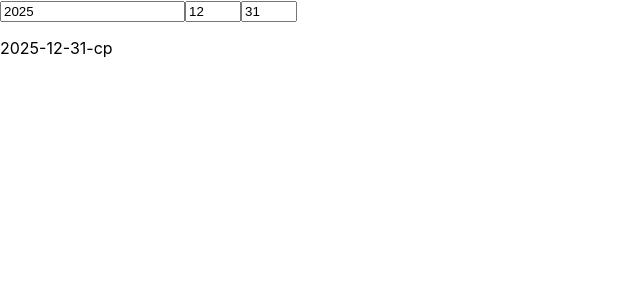
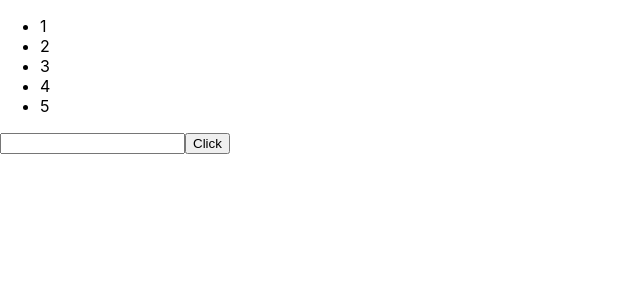
Before and after one commit to nemnogokartavyy/Basic-React-Tutorial, a React (Create React App) app: page / in a window 1280 px wide. Shown: the top 300 px of the page, without its empty margins (0-640 px from the left). Built offline with nearby package versions, Linux system fonts and the light colour scheme.

Commit message:
React Prime 73/112 chapter 1-2 tasks 73-74 gtasks

```diff
--- a/src/App.js
+++ b/src/App.js
@@ -1,4 +1,4 @@
-// ⊗jsrtPmFmsOIB
+// ⊗jsrtPmDtAA
 
 import React, { useState } from 'react';
 
@@ -6,95 +6,31 @@ import React, { useState } from 'react';
 //2
 const App = () => {
 
-    const initDate = {
-        year: 2025,
-        month: 12,
-        day: 31,
-    }
+    let arr = [1, 2, 3, 4, 5];
 
-    const [date, setDate] = useState(initDate);
+    const [array, setArray] = useState(arr);
+    const [input, setInput] = useState();
 
-    function handleChange(event, name) {
-        const nValue = Number(event.target.value);
+    let result = array.map((elem, index) => {
+        return <li key={index}>{elem}</li>
+    });
 
-        const copy = Object.assign({}, date);
-        copy[name] = nValue;
-        setDate(copy);
+    function func() {
+        let copy = [...array];
+        copy.push(+input);
+        setArray(copy);
+        setInput('');
     };
 
-    const isValidDate =
-        date.year > 0 &&
-        date.month >= 1 &&
-        date.month <= 12 &&
-        date.day >= 1 &&
-        date.day <= 31;
-
-    let dayOfWeek = '';
-
-    if (isValidDate) {
-
-        const resultDate = new Date(date.year, date.month - 1, date.day);
-
-        if (resultDate.getFullYear() === date.year
-            && resultDate.getMonth() === date.month - 1
-            && resultDate.getDate() === date.day) {
-
-            const arr = [
-                'вс',
-                'пн',
-                'вт',
-                'ср',
-                'чт',
-                'пт',
-                'сб',
-            ];
-
-            dayOfWeek = arr[resultDate.getDay()];
-
-        } else {
-            dayOfWeek = 'Дата некорректная';
-        }
-
-    } else {
-        dayOfWeek = 'Дата некорректная';
-    }
-
     return (
-        <div>
-
-            <input
-                name="yea
-                type='number'r"
-                value={date.year}
-                onChange={(event) => handleChange(event, 'year')}
-                min="1"
-            />
-
-            <input
-                type='number'
-                name="month"
-                value={date.month}
-                onChange={(event) => handleChange(event, 'month')}
-                min="1"
-                max="12"
-            />
-
-            <input
-                type='number'
-                name="day"
-                value={date.day}
-                onChange={(event) => handleChange(event, 'day')}
-                min="1"
-                max="31"
-            />
-
-
-            <p>
-                {date.year}-{date.month}-{date.day}-{dayOfWeek}
-            </p>
-
-        </div>
-    );
+        <>
+            <ul>
+                {result}
+            </ul>
+            <input value={input} onChange={event => setInput(event.target.value)} />
+            <button onClick={() => func()}>Click</button>
+        </>
+    )
 
 };
 
```
